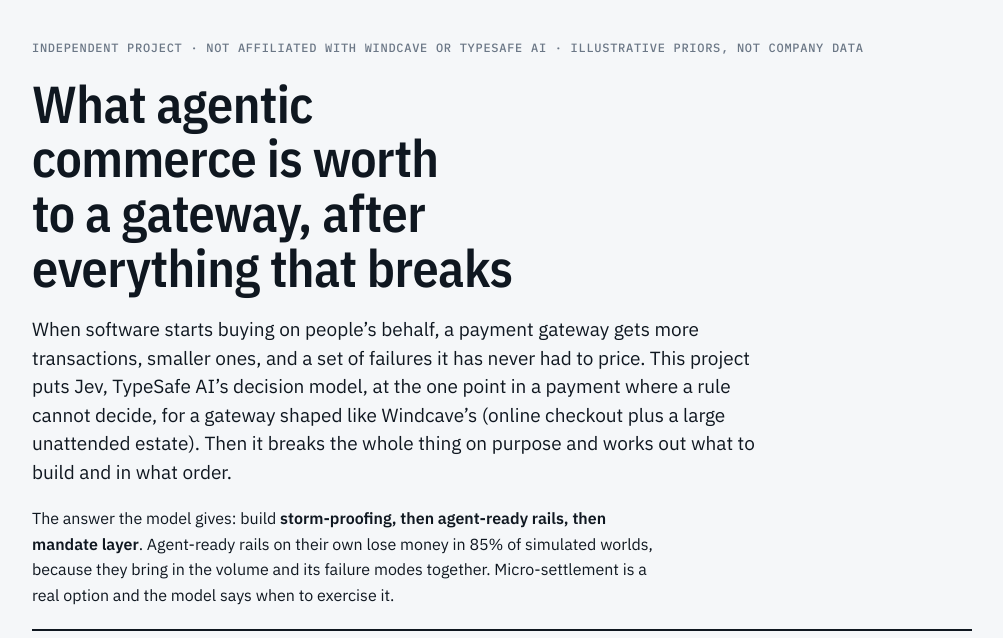
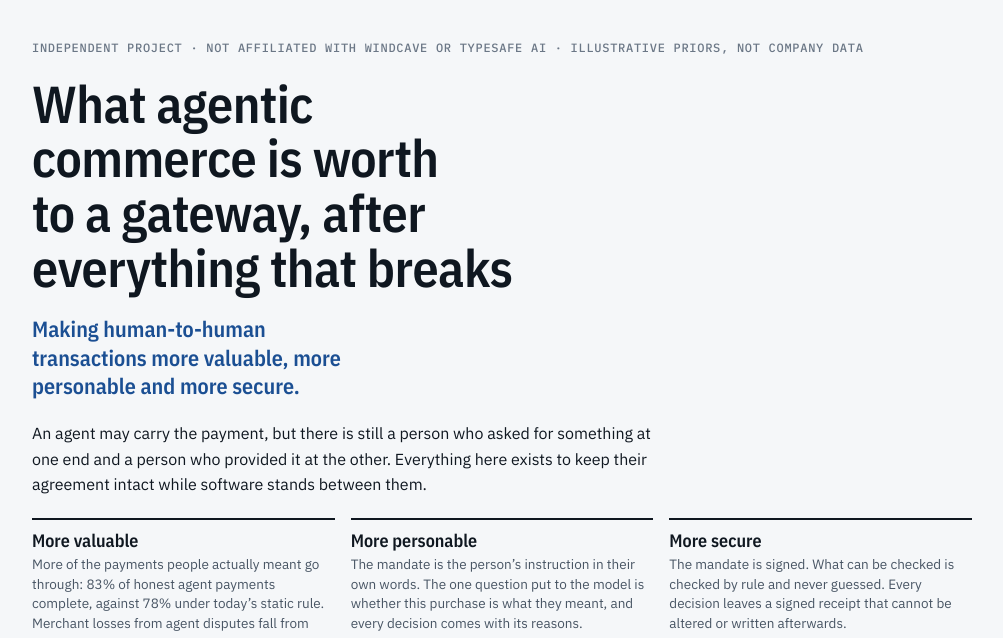
Before and after one commit to brunohart/agent-commerce, a website: page docs/index.html in a window 1280 px wide. Shown: the top 638 px of the page, without its empty margins (138-1141 px from the left). Drawn offline with nearby package versions, Linux system fonts and the light colour scheme.

Commit message:
Lead with what this is for: human-to-human transactions
Opens the README, the thesis and the report with the purpose in one line: making human-to-human transactions more valuable, more personable and more secure. Each of the three is tied to something the repo measures or enforces: honest payments completed and dispute losses, the mandate in the person's own words with reasons for every decision, and signed mandates, rule-checked limits and tamper-evident receipts.

No behaviour or results change.

Co-Authored-By: Claude Fable 5.2 <noreply@anthropic.com>
Claude-Session: https://claude.ai/code/session_01UBc271GCkTdNxfhHfLrJim

```diff
--- a/docs/index.html
+++ b/docs/index.html
@@ -37,6 +37,7 @@ h1 { font: 600 clamp(32px, 6vw, 52px)/1.05 var(--display); letter-spacing: -0.01
 h2 { font: 600 26px/1.15 var(--display); margin: 0; text-wrap: balance }
 h3 { font: 600 15px/1.3 var(--body); margin: 0 }
 .eyebrow { font: 500 12px/1.4 var(--mono); letter-spacing: 0.06em; text-transform: uppercase; color: var(--ink-3) }
+.mantra { font: 600 22px/1.3 var(--display); color: var(--accent); max-width: 30ch; text-wrap: balance }
 .lead { font-size: 19px; line-height: 1.5; color: var(--ink) }
 .muted { color: var(--ink-2); font-size: 14px }
 .mono, .num { font-family: var(--mono); font-variant-numeric: tabular-nums }
@@ -146,6 +147,13 @@ footer { border-top: 1px solid var(--rule); padding-top: 20px; font-size: 13.5px
 <header>
   <div class="eyebrow">Independent project · not affiliated with Windcave or TypeSafe AI · illustrative priors, not company data</div>
   <h1>What agentic commerce is worth to a gateway, after everything that breaks</h1>
+  <p class="mantra">Making human-to-human transactions more valuable, more personable and more secure.</p>
+  <p>An agent may carry the payment, but there is still a person who asked for something at one end and a person who provided it at the other. Everything here exists to keep their agreement intact while software stands between them.</p>
+  <ul class="steps">
+    <li><span class="n">More valuable</span><p>More of the payments people actually meant go through: 83% of honest agent payments complete, against 78% under today’s static rule. Merchant losses from agent disputes fall from 478 basis points of agent volume to 38.</p></li>
+    <li><span class="n">More personable</span><p>The mandate is the person’s instruction in their own words. The one question put to the model is whether this purchase is what they meant, and every decision comes with its reasons.</p></li>
+    <li><span class="n">More secure</span><p>The mandate is signed. What can be checked is checked by rule and never guessed. Every decision leaves a signed receipt that cannot be altered or written afterwards.</p></li>
+  </ul>
   <p class="lead">When software starts buying on people’s behalf, a payment gateway gets more transactions, smaller ones, and a set of failures it has never had to price. This project puts Jev, TypeSafe AI’s decision model, at the one point in a payment where a rule cannot decide, for a gateway shaped like Windcave’s (online checkout plus a large unattended estate). Then it breaks the whole thing on purpose and works out what to build and in what order.</p>
   <p>The answer the model gives: build <strong>storm-proofing, then agent-ready rails, then mandate layer</strong>. Agent-ready rails on their own lose money in 85% of simulated worlds, because they bring in the volume and its failure modes together. Micro-settlement is a real option and the model says when to exercise it.</p>
   <div class="stats">
--- a/package.json
+++ b/package.json
@@ -1,7 +1,7 @@
 {
   "name": "agent-commerce",
   "version": "0.1.0",
-  "description": "A failure-first decision model for agentic commerce at the payment edge. Independent personal project.",
+  "description": "Making human-to-human transactions more valuable, more personable and more secure. A System One decision layer and conformance receipt for agent payments. Independent personal project.",
   "type": "module",
   "private": true,
   "license": "MIT",
```
Also changed, not shown: docs/THESIS.md (+6 -0 lines), src/report/page.js (+8 -0 lines), README.md, docs/img/brownout.png, docs/img/decision.png, docs/img/jev-measured.png, docs/img/pipeline.png, docs/img/sensitivity.png, docs/img/value.png.
